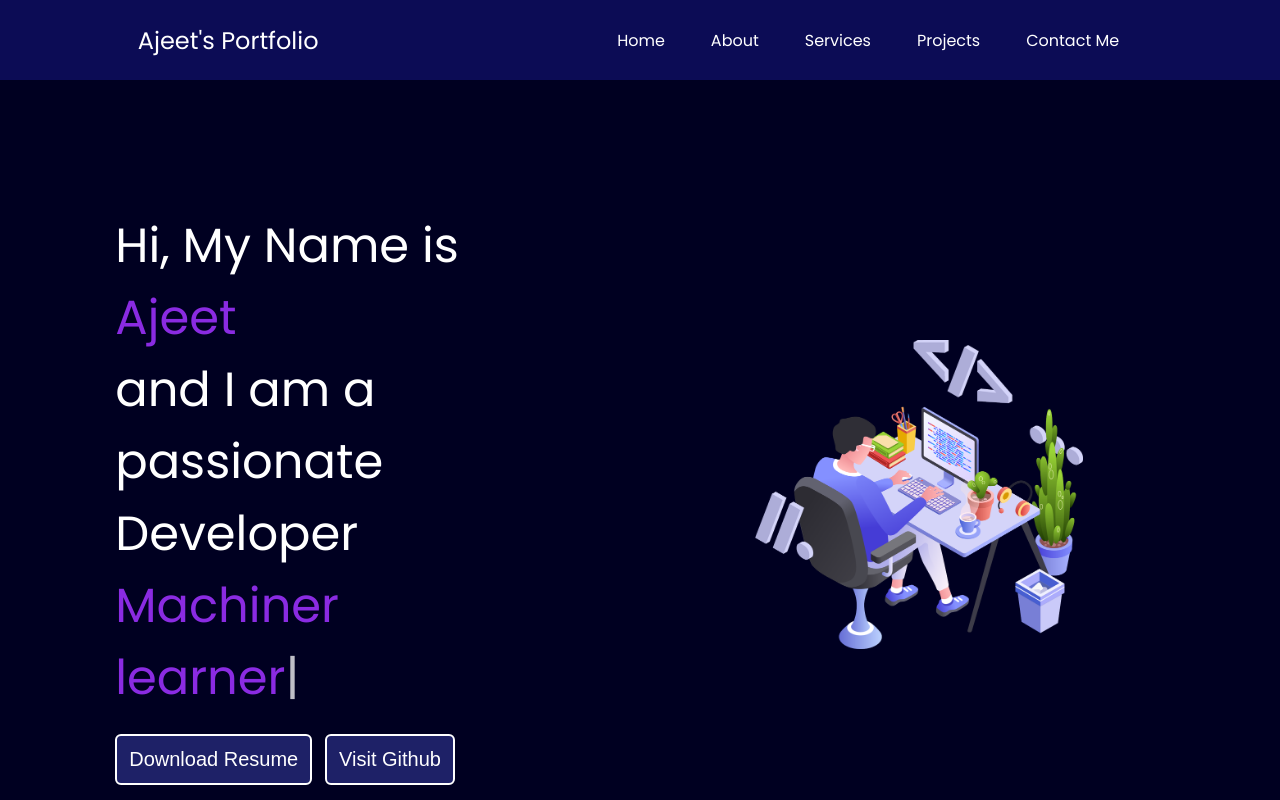
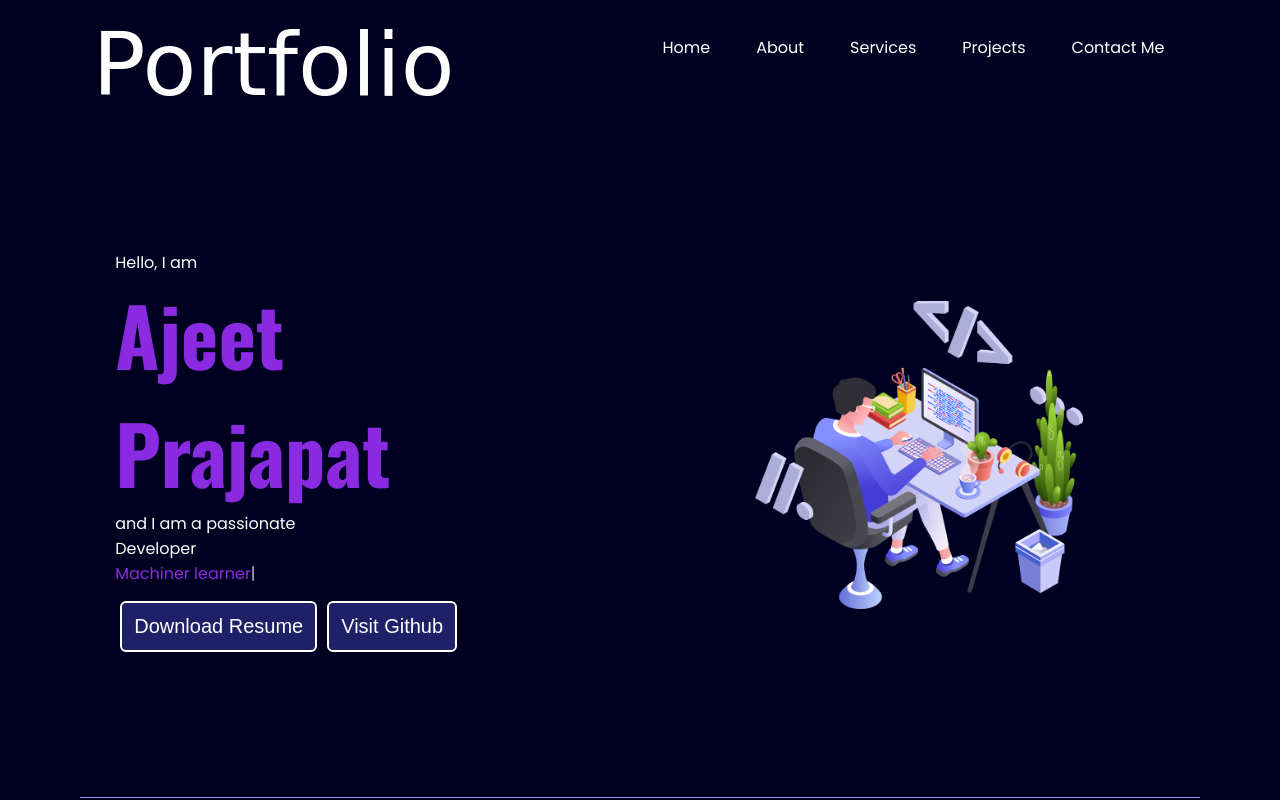
Before and after one commit to Ajeet887/Portfolio-fronted-webside, a plain HTML site: page portfolio/index.html in a window 1280 px wide. Shown: the top 800 px of the page. Drawn offline with nearby package versions, Linux system fonts and the light colour scheme; a web font is replaced by a local one.

Commit message:
updated code

```diff
--- a/portfolio/index.html
+++ b/portfolio/index.html
@@ -7,7 +7,19 @@
     <link rel="preconnect" href="https://fonts.googleapis.com" />
     <link rel="preconnect" href="https://fonts.gstatic.com" crossorigin />
     <link
+      href="https://fonts.googleapis.com/css2?family=Italianno&display=swap"
+      rel="stylesheet"
+    />
+    <link rel="preconnect" href="https://fonts.googleapis.com" />
+    <link rel="preconnect" href="https://fonts.gstatic.com" crossorigin />
+    <link
       href="https://fonts.googleapis.com/css2?family=Poppins:wght@400;700&display=swap"
+      rel="stylesheet"
+    />
+    <link rel="preconnect" href="https://fonts.googleapis.com" />
+    <link rel="preconnect" href="https://fonts.gstatic.com" crossorigin />
+    <link
+      href="https://fonts.googleapis.com/css2?family=Cormorant:ital,wght@0,300..700;1,300..700&family=Oswald:wght@200..700&family=Yellowtail&display=swap"
       rel="stylesheet"
     />
     <style>
@@ -23,9 +35,9 @@
       nav {
         display: flex;
         justify-content: space-around;
-        align-items: center;
-        height: 80px;
-        background-color: rgb(12, 12, 85);
+        /* align-items: center; */
+        height: 120px;
+        background-color: rgb(0, 0, 33);
       }
       nav ul {
         display: flex;
@@ -40,10 +52,17 @@
         color: white;
       }
       nav ul li a:hover {
-        color: rgb(142, 142, 227);
+        color: rgb(232, 219, 100);
       }
       .left {
-        font-size: 1.5rem;
+        font-size: 5.5rem;
+        font-family: "Italianno", cursive;
+        font-weight: 400;
+        margin: 13px 0;
+        font-style: normal;
+      }
+      .right {
+        margin: 35px 0;
       }
       .firstSection {
         display: flex;
@@ -54,12 +73,19 @@
       .firstSection > div {
         width: 32%;
       }
-      .leftSection {
-        font-size: 3rem;
+      .leftsection {
+        text-align: center;
+      }
+      .hello {
+        font-size: 1rem;
+      }
+      .button {
+        display: flex;
       }
       .btn {
         background-color: #1e2167;
         color: white;
+        margin: 15px 5px;
         padding: 12px;
         border: 2px solid white;
         border-radius: 6px;
@@ -70,6 +96,13 @@
         width: 80%;
       }
       .purple {
+        margin: 0;
+        padding: 0;
+        font-family: "Oswald", sans-serif;
+        font-optical-sizing: auto;
+        font-weight: 700;
+        font-style: normal;
+        font-size: 5rem;
         color: blueviolet;
       }
       .text-gray {
@@ -147,7 +180,7 @@
   <body>
     <header>
       <nav>
-        <div class="left">Ajeet's Portfolio</div>
+        <div class="left">Portfolio</div>
         <div class="right">
           <ul>
             <li><a href="">Home</a></li>
@@ -162,7 +195,8 @@
     <main>
       <section class="firstSection">
         <div class="leftSection">
-          Hi, My Name is <span class="purple">Ajeet</span>
+          <span class="hello">Hello, I am</span><br />
+          <span class="purple">Ajeet Prajapat</span>
           <div>and I am a passionate</div>
           <div>Developer</div>
           <!-- This too -->
```
